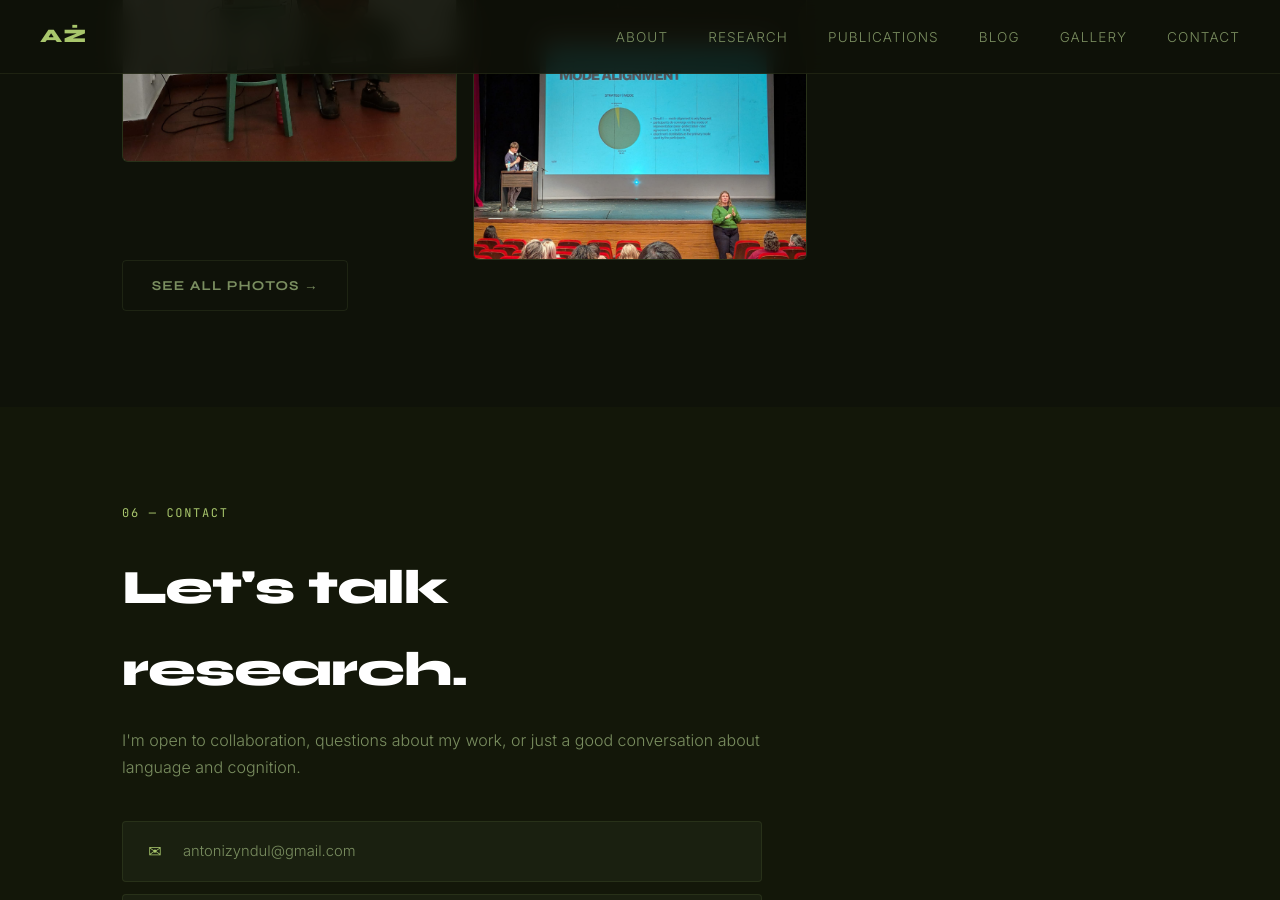
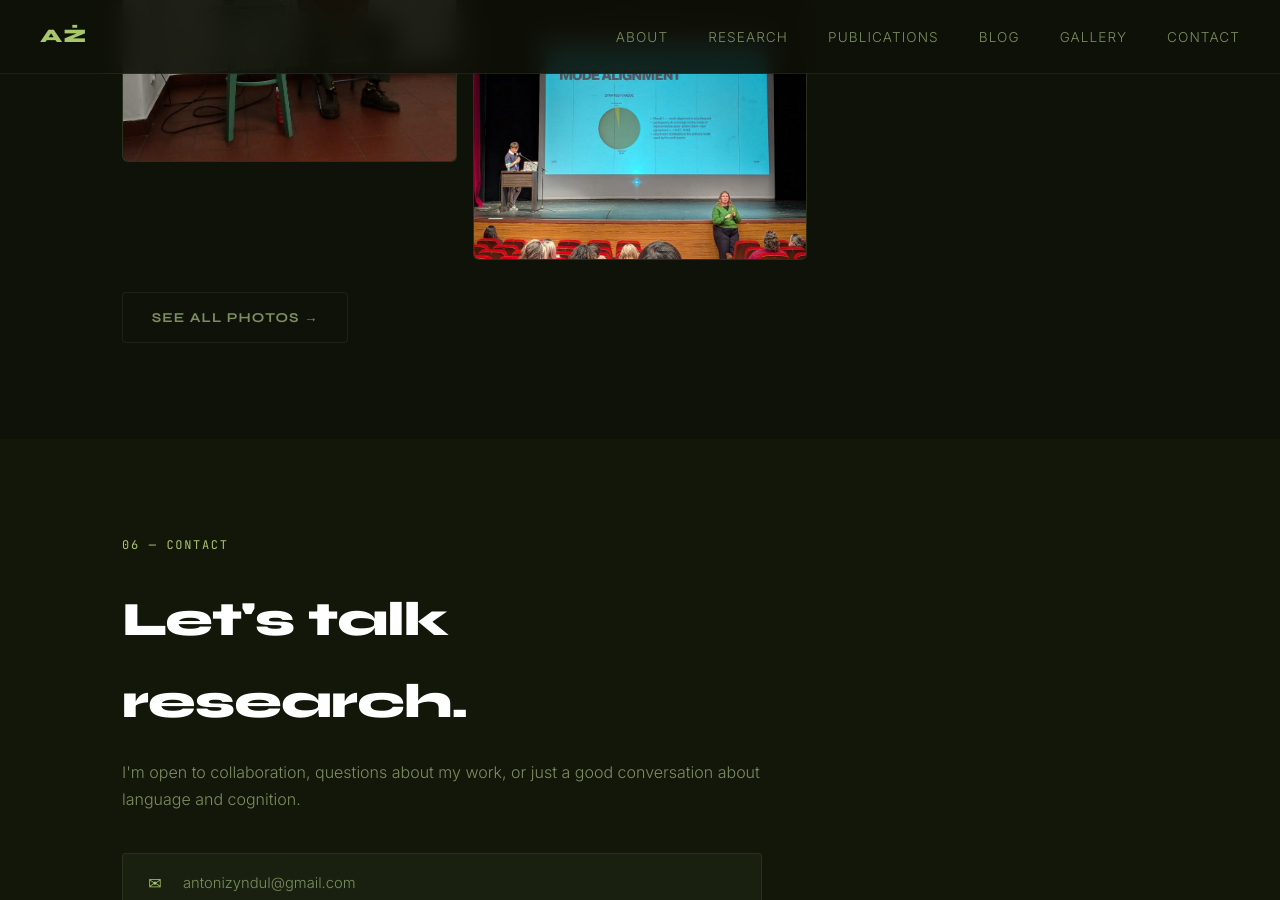
Before and after one commit to antonizyndul/antonizyndul.github.io, a Jekyll site: the page built from index.html, in a window 1280 px wide and 900 px high, scrolled down 4660 px. Built offline with Jekyll 4.4.1, drawn with Linux system fonts in a browser that asks for light colours.

Commit message:
Add files via upload

```diff
--- a/assets/css/style.css
+++ b/assets/css/style.css
@@ -729,3 +729,10 @@
 
 @media (max-width: 900px) { .masonry-grid { columns: 2; } }
 @media (max-width: 540px) { .masonry-grid { columns: 1; } }
+
+/* Gallery preview on main page */
+.preview-grid { columns: 3; }
+.gallery-more { margin-top: 2rem; }
+
+@media (max-width: 900px) { .preview-grid { columns: 2; } }
+@media (max-width: 540px) { .preview-grid { columns: 1; } }
```
